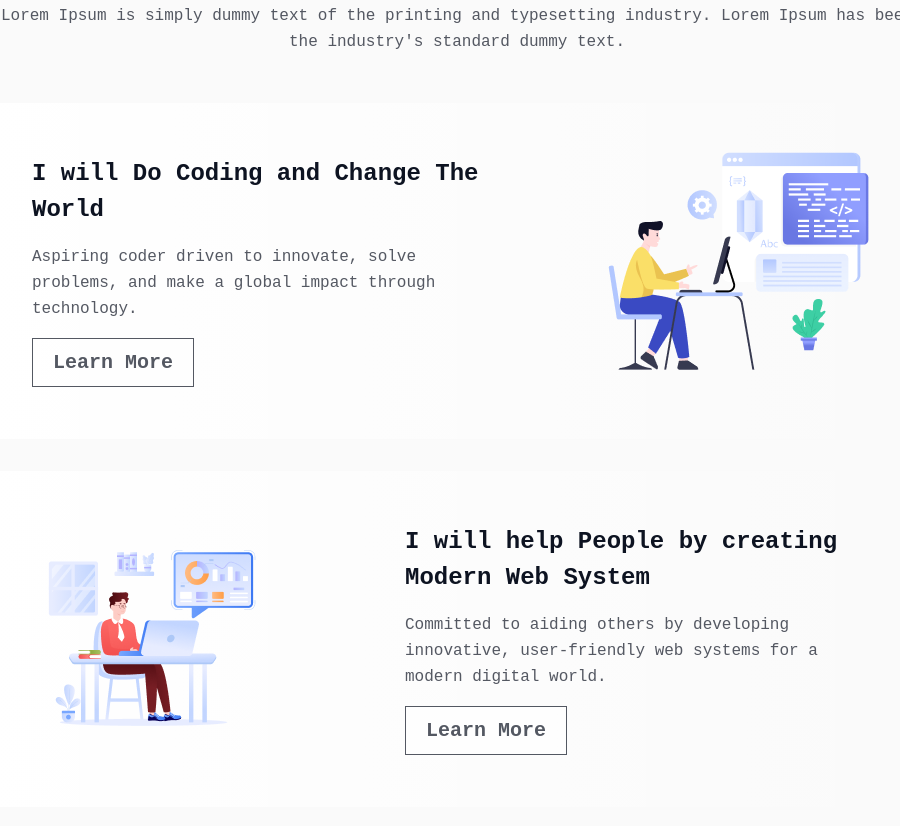
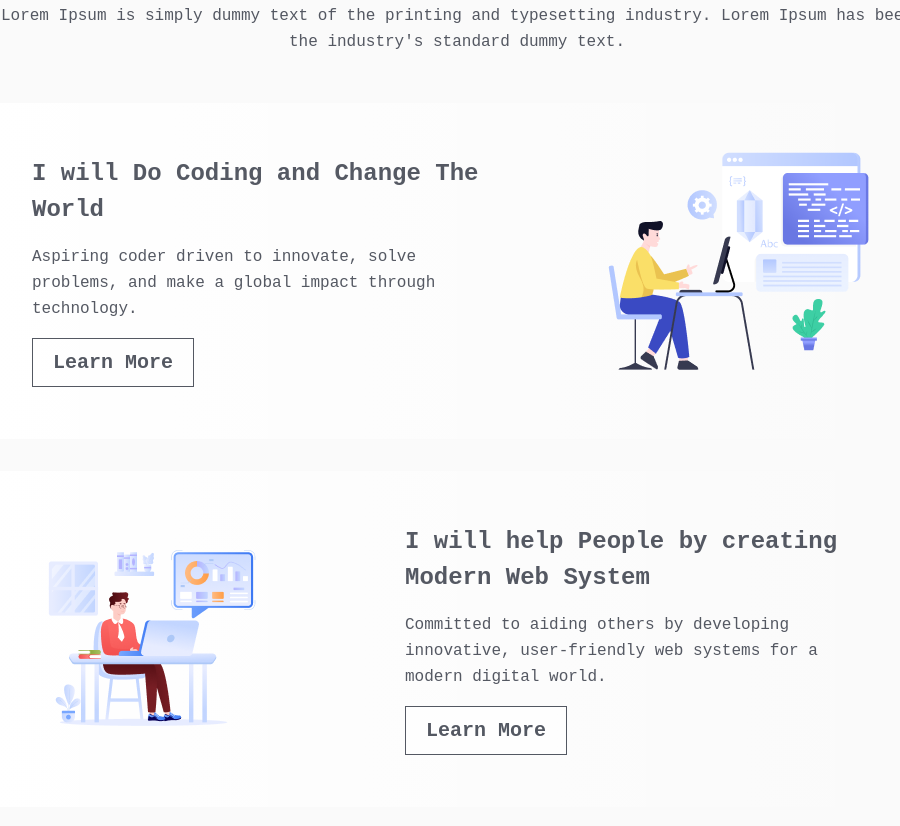
Before and after one commit to pxgacademy/1st_assignment_9_7_2024, a plain HTML site: page index.html in a window 1280 px wide. Shown: the part 994-1820 px from the top of the page, without its empty margins (183-1083 px from the left). Drawn offline with Linux system fonts and the light colour scheme; a web font is replaced by a local one.

Commit message:
Final Checked

```diff
--- a/styles/styles.css
+++ b/styles/styles.css
@@ -174,7 +174,7 @@ h2{
 }
 
 #hero_items .hero_item .hero_content h3{
-    color: var(--darkOne);
+    color: var(--darkTwo);
     font-size: 24px;
     font-weight: 700;
     line-height: 36px;
```
